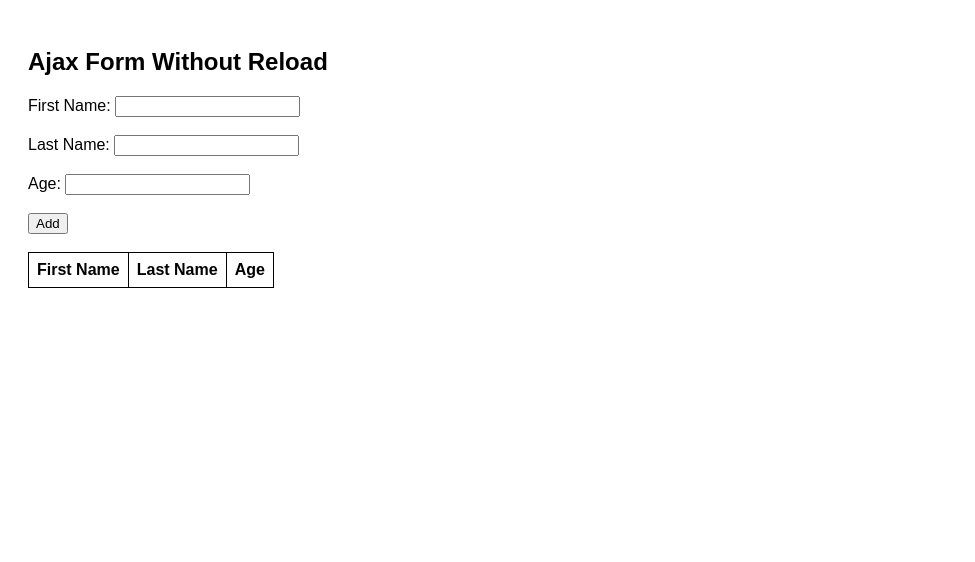
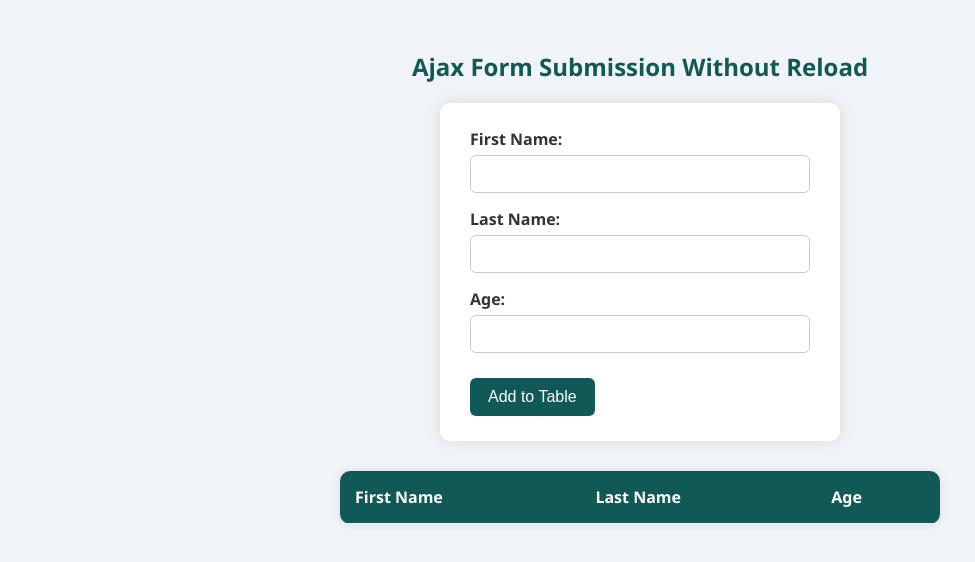
Before and after one commit to aimiehumaira/ajax-form-demo, a plain HTML site: page index.html in a window 1280 px wide. Shown: the whole page, without its empty margins (0-975 px from the left). Drawn offline with nearby package versions, Linux system fonts and the light colour scheme.

Commit message:
Update index.html

```diff
--- a/index.html
+++ b/index.html
@@ -4,24 +4,122 @@
   <meta charset="UTF-8" />
   <meta name="viewport" content="width=device-width, initial-scale=1.0"/>
   <title>Ajax Form Demo</title>
+  <script src="https://code.jquery.com/jquery-3.6.0.min.js"></script>
   <style>
-    body { font-family: Arial; padding: 20px; }
-    table, th, td { border: 1px solid black; border-collapse: collapse; padding: 8px; }
+    * {
+      box-sizing: border-box;
+    }
+
+    body {
+      font-family: 'Segoe UI', sans-serif;
+      background: #f0f4f8;
+      margin: 0;
+      padding: 0;
+      display: flex;
+      flex-direction: column;
+      align-items: center;
+      padding: 30px;
+    }
+
+    h2 {
+      color: #105956;
+      margin-bottom: 20px;
+    }
+
+    form {
+      background: #ffffff;
+      padding: 25px 30px;
+      border-radius: 10px;
+      box-shadow: 0 0 15px rgba(0,0,0,0.1);
+      width: 100%;
+      max-width: 400px;
+      margin-bottom: 30px;
+    }
+
+    label {
+      display: block;
+      margin-bottom: 15px;
+      font-weight: 600;
+      color: #333;
+    }
+
+    input {
+      width: 100%;
+      padding: 10px;
+      border: 1px solid #ccc;
+      border-radius: 6px;
+      margin-top: 5px;
+      font-size: 14px;
+    }
+
+    button {
+      background-color: #105956;
+      color: #fff;
+      padding: 10px 18px;
+      border: none;
+      border-radius: 6px;
+      font-size: 16px;
+      cursor: pointer;
+      margin-top: 10px;
+      transition: background 0.3s;
+    }
+
+    button:hover {
+      background-color: #0b3e3d;
+    }
+
+    table {
+      width: 100%;
+      max-width: 600px;
+      border-collapse: collapse;
+      background: #fff;
+      box-shadow: 0 0 10px rgba(0,0,0,0.1);
+      border-radius: 10px;
+      overflow: hidden;
+    }
+
+    th, td {
+      padding: 15px;
+      text-align: left;
+      border-bottom: 1px solid #eee;
+    }
+
+    th {
+      background-color: #105956;
+      color: white;
+    }
+
+    tr:hover {
+      background-color: #f9f9f9;
+    }
+
+    @media (max-width: 500px) {
+      form, table {
+        width: 90%;
+      }
+    }
   </style>
-  <script src="https://code.jquery.com/jquery-3.6.0.min.js"></script>
 </head>
 <body>
 
-  <h2>Ajax Form Without Reload</h2>
+  <h2>Ajax Form Submission Without Reload</h2>
 
   <form id="infoForm">
-    <label>First Name: <input type="text" id="fname" required></label><br><br>
-    <label>Last Name: <input type="text" id="lname" required></label><br><br>
-    <label>Age: <input type="number" id="age" required></label><br><br>
-    <button type="submit">Add</button>
+    <label>
+      First Name:
+      <input type="text" id="fname" required>
+    </label>
+    <label>
+      Last Name:
+      <input type="text" id="lname" required>
+    </label>
+    <label>
+      Age:
+      <input type="number" id="age" required>
+    </label>
+    <button type="submit">Add to Table</button>
   </form>
 
-  <br>
   <table id="dataTable">
     <thead>
       <tr><th>First Name</th><th>Last Name</th><th>Age</th></tr>
```
